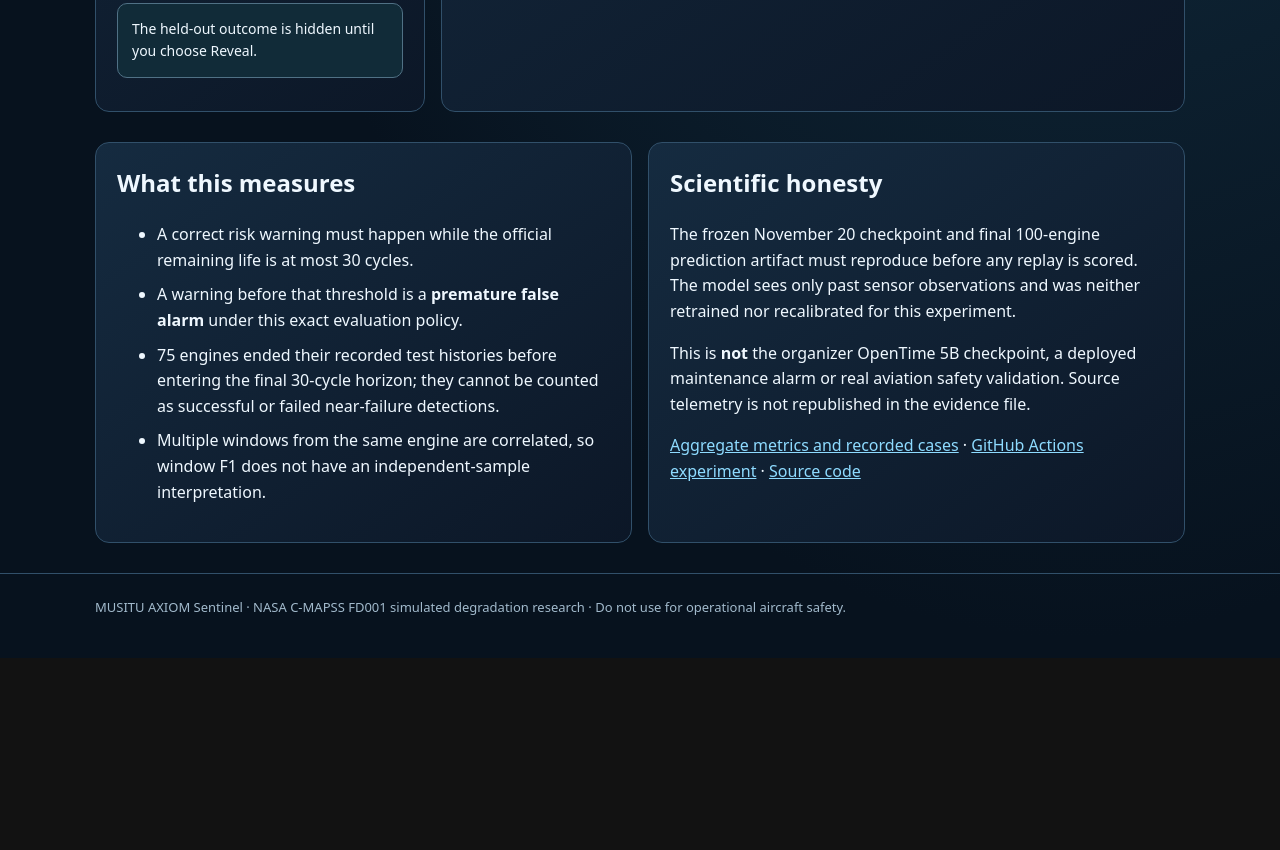
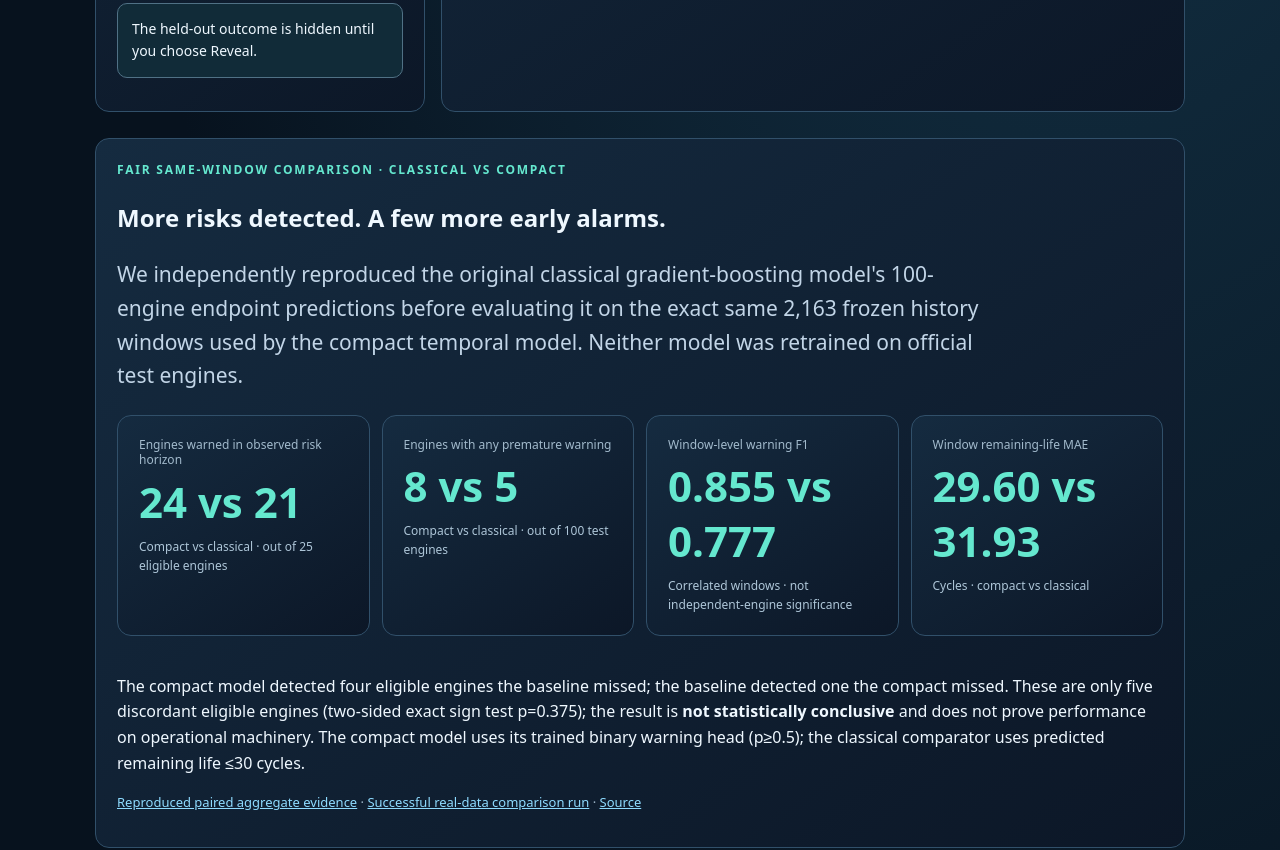
Before and after one commit to evansmusitu/musitu-timenet-sentinel, a plain HTML site: page docs/maintenance-replay.html in a window 1280 px wide. Shown: the part 1430-2280 px from the top of the page. Before the commit the page ends 2088 px from the top, so only its background shows below. Drawn offline with Linux system fonts and the light colour scheme.

Commit message:
feat(judges): show same-window head-to-head with false-alarm tradeoff and uncertainty

```diff
--- a/docs/maintenance-replay.html
+++ b/docs/maintenance-replay.html
@@ -86,6 +86,19 @@ footer{border-top:1px solid var(--line);padding:23px 0 40px;color:var(--muted);f
 <div class="reveal" id="case-note">No hand-created model answers are displayed.</div>
 </div>
 </div>
+<section class="card" id="head-to-head" style="margin-top:26px">
+<div class="eyebrow">FAIR SAME-WINDOW COMPARISON · CLASSICAL VS COMPACT</div>
+<h2>More risks detected. A few more early alarms.</h2>
+<p class="lead">We independently reproduced the original classical gradient-boosting model's 100-engine endpoint predictions before evaluating it on the exact same 2,163 frozen history windows used by the compact temporal model. Neither model was retrained on official test engines.</p>
+<div class="stats">
+<div class="card stat"><small>Engines warned in observed risk horizon</small><strong>24 vs 21</strong><p>Compact vs classical · out of 25 eligible engines</p></div>
+<div class="card stat"><small>Engines with any premature warning</small><strong>8 vs 5</strong><p>Compact vs classical · out of 100 test engines</p></div>
+<div class="card stat"><small>Window-level warning F1</small><strong>0.855 vs 0.777</strong><p>Correlated windows · not independent-engine significance</p></div>
+<div class="card stat"><small>Window remaining-life MAE</small><strong>29.60 vs 31.93</strong><p>Cycles · compact vs classical</p></div>
+</div>
+<p>The compact model detected four eligible engines the baseline missed; the baseline detected one the compact missed. These are only five discordant eligible engines (two-sided exact sign test p=0.375); the result is <strong>not statistically conclusive</strong> and does not prove performance on operational machinery. The compact model uses its trained binary warning head (p≥0.5); the classical comparator uses predicted remaining life ≤30 cycles.</p>
+<p class="help"><a href="evidence/paired_replay_comparison.json">Reproduced paired aggregate evidence</a> · <a href="https://github.com/evansmusitu/musitu-timenet-sentinel/actions/runs/45038541024">Successful real-data comparison run</a> · <a href="https://github.com/evansmusitu/musitu-timenet-sentinel/blob/main/sentinel/replay_baseline_compare.py">Source</a></p>
+</section>
 <section class="content">
 <div class="card"><h2>What this measures</h2>
 <ul>
```
